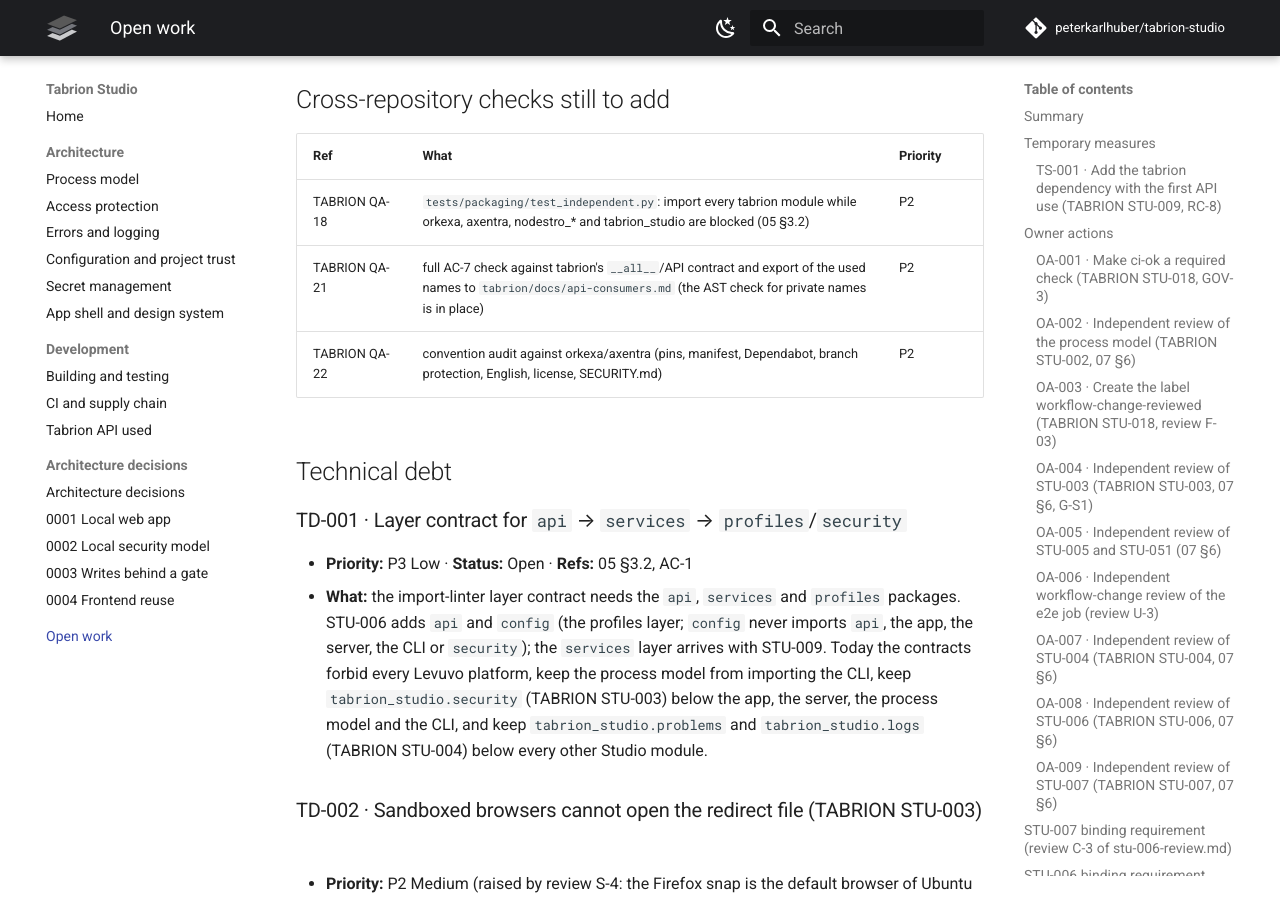
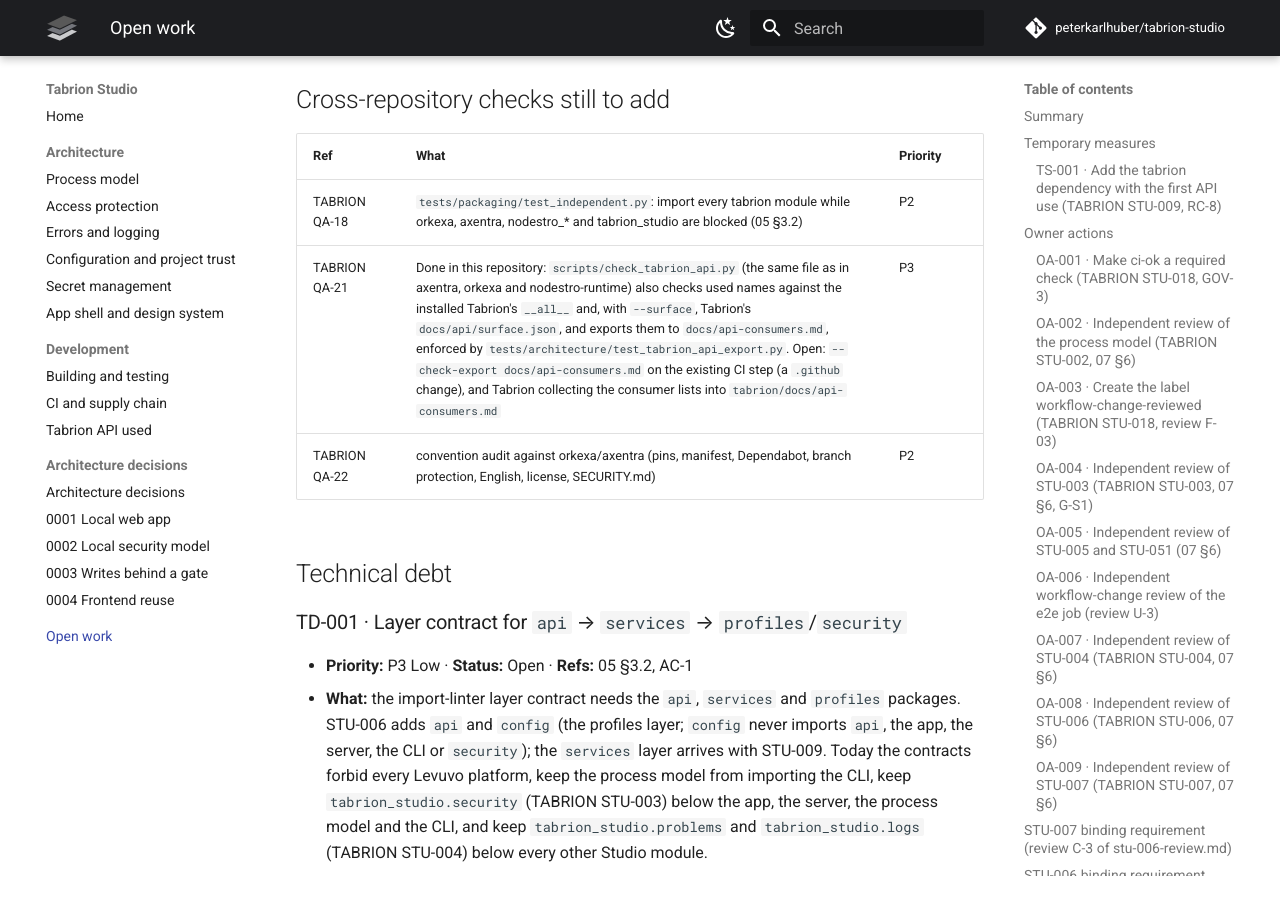
Before and after one commit to peterkarlhuber/tabrion-studio, an MkDocs documentation site: the page built from docs/TODO.md, in a window 1280 px wide and 900 px high, scrolled down 14076 px. Built offline with MkDocs 1.6.1 and Material for MkDocs 9.7.7, drawn with Linux system fonts in a browser that asks for light colours; comment, search, counter and statistics services are not loaded.

Commit message:
Record the Tabrion API check in TODO and CHANGELOG (TABRION QA-21)
Co-Authored-By: Claude Opus 5.5 <noreply@anthropic.com>
Claude-Session: https://claude.ai/code/session_011tY7TC7Nu5VGro3DJGJcv8

```diff
--- a/docs/TODO.md
+++ b/docs/TODO.md
@@ -355,7 +355,7 @@ and the server-side write flag (STU-ADR-0003) leave room for it.
 | Ref | What | Priority |
 |---|---|---|
 | TABRION QA-18 | `tests/packaging/test_independent.py`: import every tabrion module while orkexa, axentra, nodestro_* and tabrion_studio are blocked (05 §3.2) | P2 |
-| TABRION QA-21 | full AC-7 check against tabrion's `__all__`/API contract and export of the used names to `tabrion/docs/api-consumers.md` (the AST check for private names is in place) | P2 |
+| TABRION QA-21 | Done in this repository: `scripts/check_tabrion_api.py` (the same file as in axentra, orkexa and nodestro-runtime) also checks used names against the installed Tabrion's `__all__` and, with `--surface`, Tabrion's `docs/api/surface.json`, and exports them to `docs/api-consumers.md`, enforced by `tests/architecture/test_tabrion_api_export.py`. Open: `--check-export docs/api-consumers.md` on the existing CI step (a `.github` change), and Tabrion collecting the consumer lists into `tabrion/docs/api-consumers.md` | P3 |
 | TABRION QA-22 | convention audit against orkexa/axentra (pins, manifest, Dependabot, branch protection, English, license, SECURITY.md) | P2 |
 
 ## Technical debt
```
Also changed, not shown: CHANGELOG.md (+6 -0 lines).
